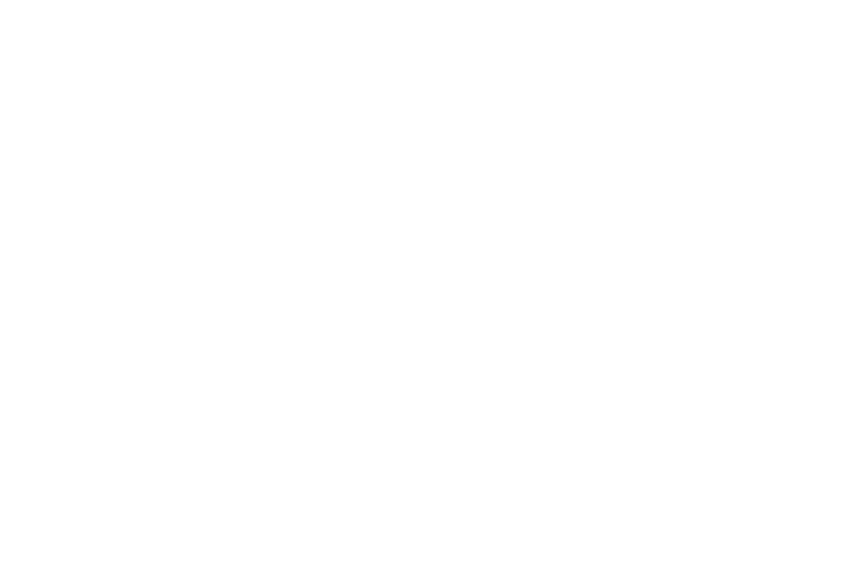
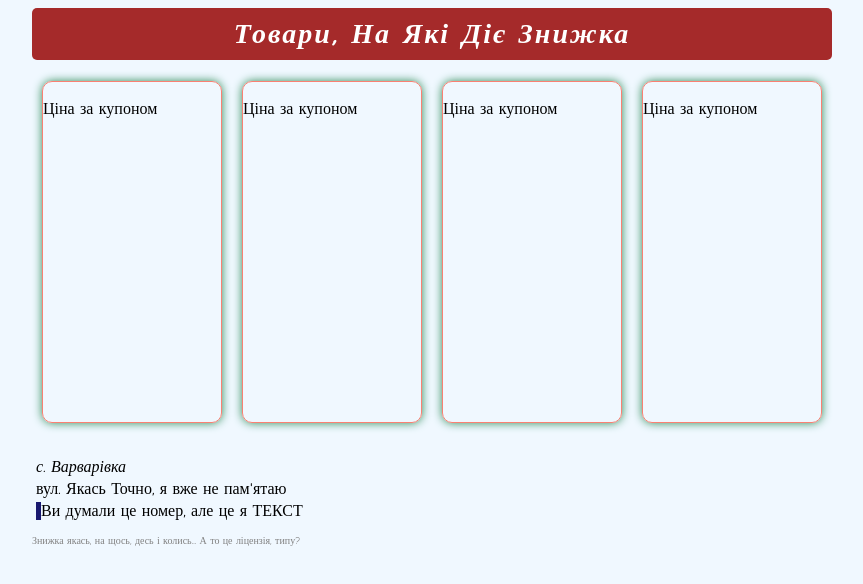
Before and after one commit to YoungCoder-Hlib/Market_template, a plain HTML site: page index.html in a window 1280 px wide. Shown: the whole page, without its empty margins (208-1071 px from the left). Drawn offline with Linux system fonts and the light colour scheme.

Commit message:
Added basis for the site.

```diff
--- a/index.html
+++ b/index.html
@@ -7,6 +7,92 @@
     <link rel="stylesheet" href="style.css">
 </head>
 <body>
+    <content>
+        <div class="zaholovok"> Товари, на які діє знижка</div>
+        <div class="objects">
+            <div class="obj">
+                <div class="item-title"></div>
+                <div class="item-image">
+                    <img>
+                </div>
+                <div class="parts-pay">
+                    <div></div>
+                    <div></div>
+                </div>
+                <div class="price">
+                    <div><span></span><sup></sup></div>
+                    <div><span></span><sup></sup></div>
+                </div>
+                <div class="price-bonus">
+                    <div>Ціна за купоном</div>
+                    <div><span></span><sup></sup></div>
+                </div>
+            </div>
+            <div class="obj">
+                <div class="item-title"></div>
+            <div class="item-image">
+                <img>
+            </div>
+            <div class="parts-pay">
+                <div></div>
+                <div></div>
+            </div>
+            <div class="price">
+                <div><span></span><sup></sup></div>
+                <div><span></span><sup></sup></div>
+            </div>
+            <div class="price-bonus">
+                <div>Ціна за купоном</div>
+                <div><span></span><sup></sup></div>
+            </div></div>
+            <div class="obj">
+                <div class="item-title"></div>
+            <div class="item-image">
+                <img>
+            </div>
+            <div class="parts-pay">
+                <div></div>
+                <div></div>
+            </div>
+            <div class="price">
+                <div><span></span><sup></sup></div>
+                <div><span></span><sup></sup></div>
+            </div>
+            <div class="price-bonus">
+                <div>Ціна за купоном</div>
+                <div><span></span><sup></sup></div>
+            </div></div>
+            <div class="obj">
+                <div class="item-title"></div>
+                <div class="item-image">
+                    <img>
+                </div>
+                <div class="parts-pay">
+                    <div></div>
+                    <div></div>
+                </div>
+                <div class="price">
+                    <div><span></span><sup></sup></div>
+                    <div><span></span><sup></sup></div>
+                </div>
+                <div class="price-bonus">
+                    <div>Ціна за купоном</div>
+                    <div><span></span><sup></sup></div>
+                </div>
+            </div>
+        </div>
+        <div class="contactyky">
+            <p>с. Варварівка</p>
+            <p>вул. Якась Точно, я вже не пам'ятаю</p>
+            <p> Ви думали це номер, але це я ТЕКСТ</p>
+        </div>
+        <div class="Adelicense">Знижка якась, на щось, десь і колись...
+
+
+            А то це ліцензія, типу?
+        </div>
+    </content>
+
     <script src="script.js"></script>
 </body>
 </html>
--- a/style.css
+++ b/style.css
@@ -0,0 +1,58 @@
+body{
+ background-color: aliceblue;
+ font-family: 'Comic Sans Ms';
+ display: flex;
+ justify-content: center;
+}
+content{
+    width: 800px;
+    display: flex;
+    flex-direction: column;
+    justify-content: center;
+    gap: 11px;
+}
+div{
+}
+.objects{
+    padding: 10px;
+    display: flex;
+    gap: 20px;
+}
+.obj{
+    width: 200px;
+    height: 340px;
+    margin-bottom: 10px;
+    border: 1px solid salmon;
+    border-radius: 10px;
+    box-shadow:  0 0 10px seagreen;
+}
+.zaholovok{
+    background-color: brown;
+    color: white;
+    width: auto;
+    padding: 10px;
+    border-radius: 5px;
+    text-transform: capitalize;
+    font-size: 28px;
+    text-align: center;
+    font-weight: bold;
+    font-style: italic;
+    letter-spacing: 2px;
+}
+.contactyky p{
+    margin: 4px;
+}
+.contactyky p:first-child{
+    font-style: italic;
+}
+.contactyky p:last-child{
+   border: 5px solid midnightblue;
+   border-top: 0px;
+   border-bottom: 0px;
+   border-right: 0px;
+}
+.Adelicense{
+    font-size: 10px;
+    text-align: justify;
+    color: grey;
+}
```
